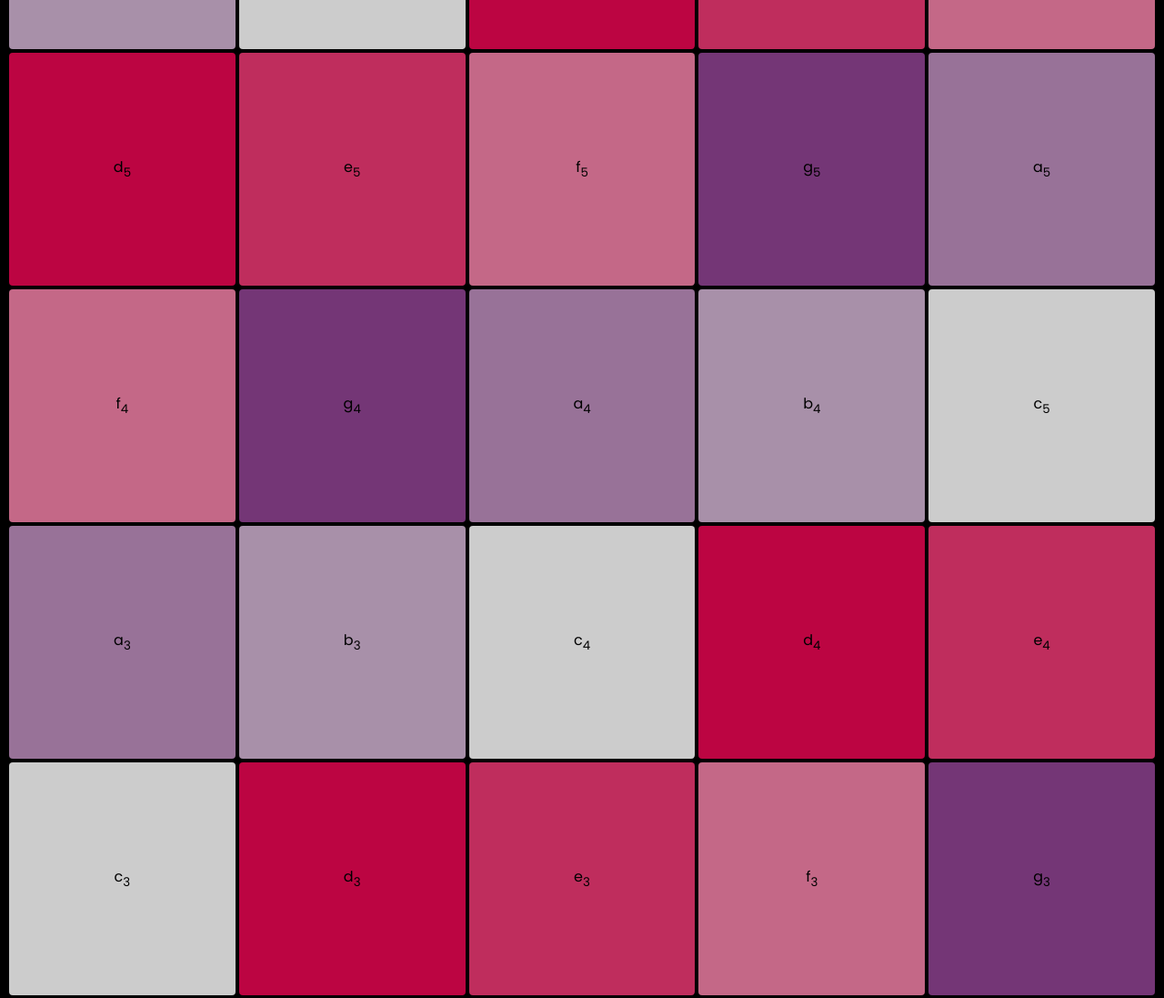
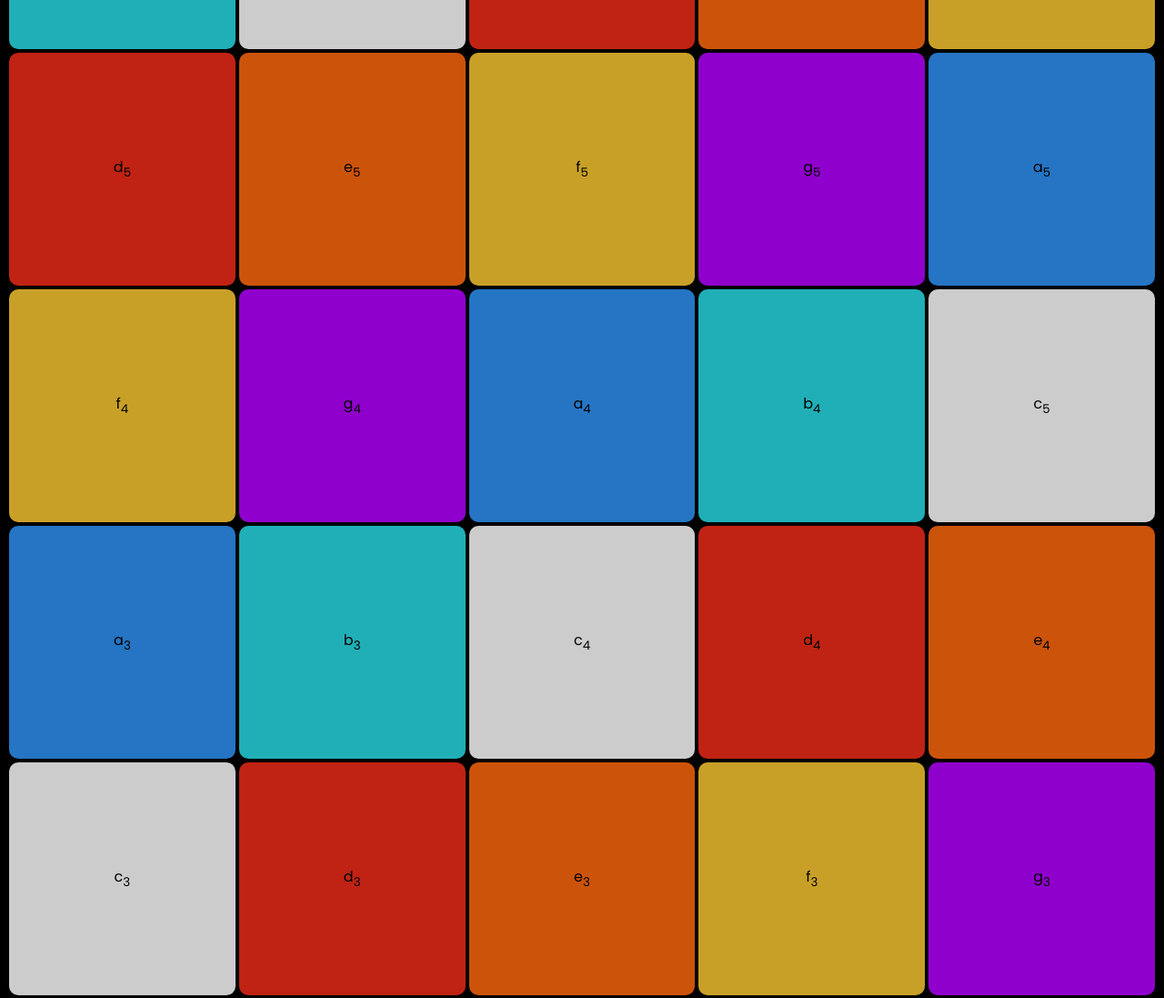
Before and after one commit to raphdsz/smartinstrumentsdemo, a plain HTML site: page index.html in a window 1280 px wide. Shown: the top 1097 px of the page at 91% size. Drawn offline with nearby package versions, Linux system fonts and the light colour scheme.

Commit message:
Add files via upload

```diff
--- a/style.css
+++ b/style.css
@@ -47,7 +47,7 @@ sub{
     align-items: center;
     margin:2px;
     flex: 1 0  calc(20% - 4px);
-    border-radius: 4px;
+    border-radius: 10px;
     opacity: .8;
     transition: all 0.1s ease-out;
 }
@@ -57,25 +57,25 @@ sub{
 }
 
 .d{
-    background: #eb0753;
+    background: #F12C18;
 }
 
 .e{
-    background: #ef3975;
+    background: #FF690D;
 }
 
 .f{
-    background: #f583a9;
+    background: #FCC931;
 }
 
 .g{
-    background: #924494;
+    background: #B400FF;
 }
 
 .a{
-    background: #be8fbf;
+    background: #2F93F6;
 }
 
 .b{
-    background: #d3b4d4;
+    background: #29DBE5;
 }
```
